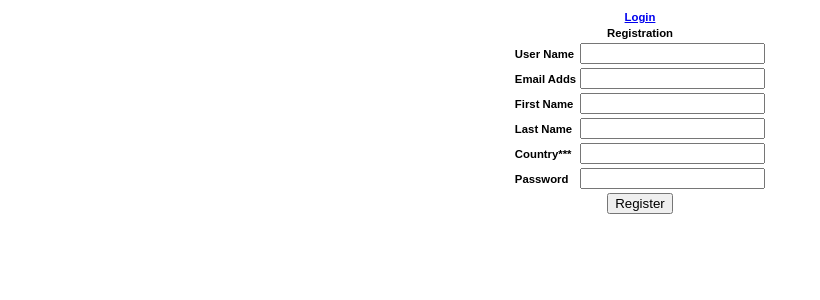
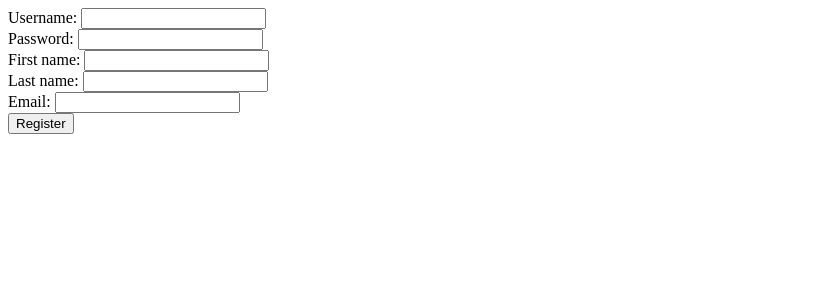
Before and after one commit to aster28/assign, a PHP site: page /register.php in a window 1280 px wide. Shown: the top 300 px of the page, without its empty margins (0-820 px from the left). Run offline with PHP 8.4, Linux system fonts and the light colour scheme; a stand-in replaces the project's code that opens the database connection.

Commit message:
Update register.php

```diff
--- a/register.php
+++ b/register.php
@@ -1,159 +1,67 @@
+<html>
+<head>
+    <title>Registration</title>
+</head>
+<body>
+<?php
+require_once("db_const.php");
+if (!isset($_POST['submit'])) {
+?>  <!-- The HTML registration form -->
+    <form action="<?=$_SERVER['PHP_SELF']?>" method="post">
+        Username: <input type="text" name="username" /><br />
+        Password: <input type="password" name="password" /><br />
+        First name: <input type="text" name="first_name" /><br />
+        Last name: <input type="text" name="last_name" /><br />
+        Email: <input type="type" name="email" /><br />
 
-<?php include 'config.php'; ?>
+        <input type="submit" name="submit" value="Register" />
+    </form>
 <?php
-//database connection
-$db=new mysqli("$dbhost","$dbuser","$dbpass");
-$db->select_db("$dbname");
+} else {
+## connect mysql server
+    $mysqli = new mysqli(DB_HOST, DB_USER, DB_PASS, DB_NAME);
+    # check connection
+    if ($mysqli->connect_errno) {
+        echo "<p>MySQL error no {$mysqli->connect_errno} : {$mysqli->connect_error}</p>";
+        exit();
+    }
+## query database
+    # prepare data for insertion
+    $username   = $_POST['username'];
+    $password   = $_POST['password'];
+    $first_name = $_POST['first_name'];
+    $last_name  = $_POST['last_name'];
+    $email      = $_POST['email'];
 
+    # check if username and email exist else insert
+    $exists = 0;
+    $result = $mysqli->query("SELECT username from users WHERE username = '{$username}' LIMIT 1");
+    if ($result->num_rows == 1) {
+        $exists = 1;
+        $result = $mysqli->query("SELECT email from users WHERE email = '{$email}' LIMIT 1");
+        if ($result->num_rows == 1) $exists = 2;
+    } else {
+        $result = $mysqli->query("SELECT email from users WHERE email = '{$email}' LIMIT 1");
+        if ($result->num_rows == 1) $exists = 3;
+    }
+
+    if ($exists == 1) echo "<p>Username already exists!</p>";
+    else if ($exists == 2) echo "<p>Username and Email already exists!</p>";
+    else if ($exists == 3) echo "<p>Email already exists!</p>";
+    else {
+        # insert data into mysql database
+        $sql = "INSERT  INTO `users` (`id`, `username`, `password`, `first_name`, `last_name`, `email`)
+                VALUES (NULL, '{$username}', '{$password}', '{$first_name}', '{$last_name}', '{$email}')";
+
+        if ($mysqli->query($sql)) {
+            //echo "New Record has id ".$mysqli->insert_id;
+            echo "<p>Registred successfully!</p>";
+        } else {
+            echo "<p>MySQL error no {$mysqli->errno} : {$mysqli->error}</p>";
+            exit();
+        }
+    }
+}
 ?>
-<html>
-
-<head>
-<meta http-equiv=Content-Type content="text/html; charset=windows-1252">
-</head>
-
-<body lang=EN-US style='tab-interval:.5in'>
-
-<div class=WordSection1>
-
-<div align=center>
-<!-- register form section start -->
-<form action="" method="post" name="register">
-<table class=MsoNormalTable border=0 cellpadding=0 style='mso-cellspacing:1.5pt;mso-yfti-tbllook:1184;mso-padding-alt:0in 0in 0in 0in'>
- <tr style='mso-yfti-irow:0;mso-yfti-firstrow:yes'>
-  <td colspan=2 style='padding:.75pt .75pt .75pt .75pt'>
-  <p class=MsoNormal align=center style='mso-margin-top-alt:auto;mso-margin-bottom-alt:
-  auto;text-align:center'><b><span style='font-size:8.5pt;font-family:"Arial","sans-serif";
-  mso-fareast-font-family:"Times New Roman";color:black'><a href="login.php">Login</a></span></b></p>
-  </td>
- </tr>
- <tr style='mso-yfti-irow:0;mso-yfti-firstrow:yes'>
-  <td colspan=2 style='padding:.75pt .75pt .75pt .75pt'>
-  <p class=MsoNormal align=center style='mso-margin-top-alt:auto;mso-margin-bottom-alt:
-  auto;text-align:center'><b><span style='font-size:8.5pt;font-family:"Arial","sans-serif";
-  mso-fareast-font-family:"Times New Roman";color:black'>Registration</span></b></p>
-  </td>
- </tr>
- <u1:p></u1:p>
- <tr style='mso-yfti-irow:1'>
-  <td style='padding:.75pt .75pt .75pt .75pt'>
-  <p class=MsoNormal style='mso-margin-top-alt:auto;mso-margin-bottom-alt:auto'><b><span
-  style='font-size:8.5pt;font-family:"Arial","sans-serif";mso-fareast-font-family:
-  "Times New Roman";color:black'>User Name</span></b></p>
-  </td>
-  <u1:p></u1:p>
-  <td style='padding:.75pt .75pt .75pt .75pt'>
-  <p class=MsoNormal style='mso-margin-top-alt:auto;mso-margin-bottom-alt:auto'><span
-  style='font-size:9.0pt;font-family:"Arial","sans-serif";mso-fareast-font-family:
-  "Times New Roman"'><INPUT TYPE="text" NAME="username"></span></p>
-  </td>
- </tr>
- <u1:p></u1:p>
- <tr style='mso-yfti-irow:2'>
-  <td style='padding:.75pt .75pt .75pt .75pt'>
-  <p class=MsoNormal style='mso-margin-top-alt:auto;mso-margin-bottom-alt:auto'><b><span
-  style='font-size:8.5pt;font-family:"Arial","sans-serif";mso-fareast-font-family:
-  "Times New Roman";color:black'>Email Adds</span></b><o:p></o:p></p>
-  </td>
-  <td style='padding:.75pt .75pt .75pt .75pt'>
-  <p class=MsoNormal style='mso-margin-top-alt:auto;mso-margin-bottom-alt:auto'><span
-  style='font-size:9.0pt;font-family:"Arial","sans-serif";mso-fareast-font-family:
-  "Times New Roman"'><INPUT TYPE="text" NAME="email"></span><o:p></o:p></p>
-  </td>
- </tr>
- <u1:p></u1:p>
- <tr style='mso-yfti-irow:3'>
-  <td style='padding:.75pt .75pt .75pt .75pt'>
-  <p class=MsoNormal style='mso-margin-top-alt:auto;mso-margin-bottom-alt:auto'><b><span
-  style='font-size:8.5pt;font-family:"Arial","sans-serif";mso-fareast-font-family:
-  "Times New Roman";color:black'>First Name</span></b><o:p></o:p></p>
-  </td>
-  <td style='padding:.75pt .75pt .75pt .75pt'>
-  <p class=MsoNormal style='mso-margin-top-alt:auto;mso-margin-bottom-alt:auto'><span
-  style='font-size:9.0pt;font-family:"Arial","sans-serif";mso-fareast-font-family:
-  "Times New Roman"'><INPUT TYPE="text" NAME="fname"></span><o:p></o:p></p>
-  </td>
- </tr>
- <u1:p></u1:p>
- <tr style='mso-yfti-irow:4'>
-  <td style='padding:.75pt .75pt .75pt .75pt'>
-  <p class=MsoNormal style='mso-margin-top-alt:auto;mso-margin-bottom-alt:auto'><b><span
-  style='font-size:8.5pt;font-family:"Arial","sans-serif";mso-fareast-font-family:
-  "Times New Roman";color:black'>Last Name</span></b><o:p></o:p></p>
-  </td>
-  <u1:p></u1:p>
-  <td style='padding:.75pt .75pt .75pt .75pt'>
-  <p class=MsoNormal style='mso-margin-top-alt:auto;mso-margin-bottom-alt:auto'><span
-  style='font-size:9.0pt;font-family:"Arial","sans-serif";mso-fareast-font-family:
-  "Times New Roman"'><INPUT TYPE="text" NAME="lname"></span><o:p></o:p></p>
-  </td>
- </tr>
- <u1:p></u1:p>
- <tr style='mso-yfti-irow:5'>
-  <td style='padding:.75pt .75pt .75pt .75pt'>
-  <p class=MsoNormal style='mso-margin-top-alt:auto;mso-margin-bottom-alt:auto'><b><span
-  style='font-size:8.5pt;font-family:"Arial","sans-serif";mso-fareast-font-family:
-  "Times New Roman";color:black'>Country***</span></b><o:p></o:p></p>
-  </td>
-  <td style='padding:.75pt .75pt .75pt .75pt'>
-  <p class=MsoNormal style='mso-margin-top-alt:auto;mso-margin-bottom-alt:auto'><span
-  style='font-size:9.0pt;font-family:"Arial","sans-serif";mso-fareast-font-family:
-  "Times New Roman"'><INPUT TYPE="text" NAME="country"></span><o:p></o:p></p>
-  </td>
- </tr>
- <u1:p></u1:p>
- <tr style='mso-yfti-irow:6'>
-  <td style='padding:.75pt .75pt .75pt .75pt'>
-  <p class=MsoNormal style='mso-margin-top-alt:auto;mso-margin-bottom-alt:auto'><b><span
-  style='font-size:8.5pt;font-family:"Arial","sans-serif";mso-fareast-font-family:
-  "Times New Roman";color:black'>Password</span></b><o:p></o:p></p>
-  </td>
-  <td style='padding:.75pt .75pt .75pt .75pt'>
-  <p class=MsoNormal style='mso-margin-top-alt:auto;mso-margin-bottom-alt:auto'><span
-  style='font-size:9.0pt;font-family:"Arial","sans-serif";mso-fareast-font-family:
-  "Times New Roman"'><INPUT TYPE="password" NAME="password"></span><o:p></o:p></p>
-  </td>
- </tr>
- <u1:p></u1:p>
- <u1:p></u1:p>
- <tr style='mso-yfti-irow:8;mso-yfti-lastrow:yes'>
-  <td colspan=2 style='padding:.75pt .75pt .75pt .75pt'>
-  <p class=MsoNormal align=center style='mso-margin-top-alt:auto;mso-margin-bottom-alt:
-  auto;text-align:center'><span style='font-size:9.0pt;font-family:"Arial","sans-serif";
-  mso-fareast-font-family:"Times New Roman"'><INPUT TYPE="submit" VALUE="Register" NAME="register" Onclick="return done(this.form);" /></span></p>
-  </td>
- </tr>
- <u1:p></u1:p>
-</table>
-</form> <!-- register form section end -->
-</div>
-
-<p class=MsoNormal style='mso-margin-top-alt:auto;mso-margin-bottom-alt:auto'><u1:p>&nbsp;</u1:p></p>
-
-</div>
-
 </body>
-
 </html>
-<!-- php quary section -->
-<?php
-  if(isset($_POST['register']))
-  {
-   //geting the values from user input form index
-   $fname=$_POST['fname'];
-   $lname=$_POST['lname'];
-   $email=$_POST['email'];
-   $username=$_POST['username'];
-   $password=$_POST['password'];
-   $country=$_POST['country'];
-    //quary
-   if ($db->query("INSERT INTO prof
-    (username,email,fname,lname,country,password)
-    VALUES ('$username','$email','$fname','$lname','$country','$password')"))
-    print "<script>document.write('Account created :)');</script>";
-
-	else {
-		echo 'Error :(';
-	}
-  }
- ?>
```
